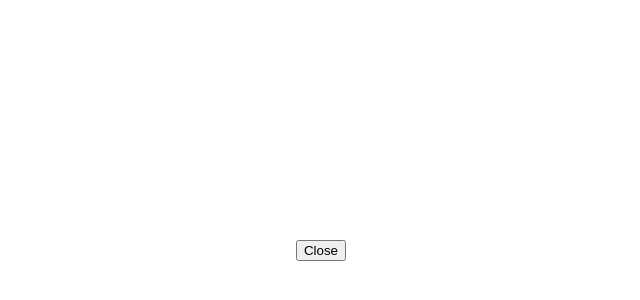
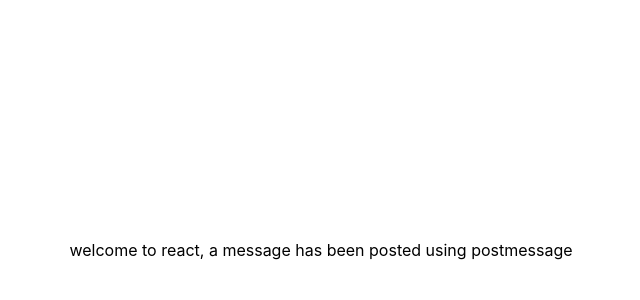
Before and after one commit to kelvin888/in-app-browser-ionic-app, a React (Create React App) app: page / in a window 1280 px wide. Shown: the part 150-450 px from the top of the page, without its empty margins (319-959 px from the left). Built offline with nearby package versions, Linux system fonts and the light colour scheme.

Commit message:
add element with id so it can be referenced with executescript

```diff
--- a/src/App.tsx
+++ b/src/App.tsx
@@ -1,15 +1,11 @@
 import "./App.css";
 
 function App() {
-  const handleClick = () => {
-    localStorage.setItem("firstName", "Kelvin");
-    window.postMessage("task completed successfully");
-    window.close();
-  };
-
   return (
     <div className="App">
-      <button onClick={handleClick}>Close</button>
+      <div id="message">
+        welcome to react, a message has been posted using postmessage
+      </div>
     </div>
   );
 }
```
